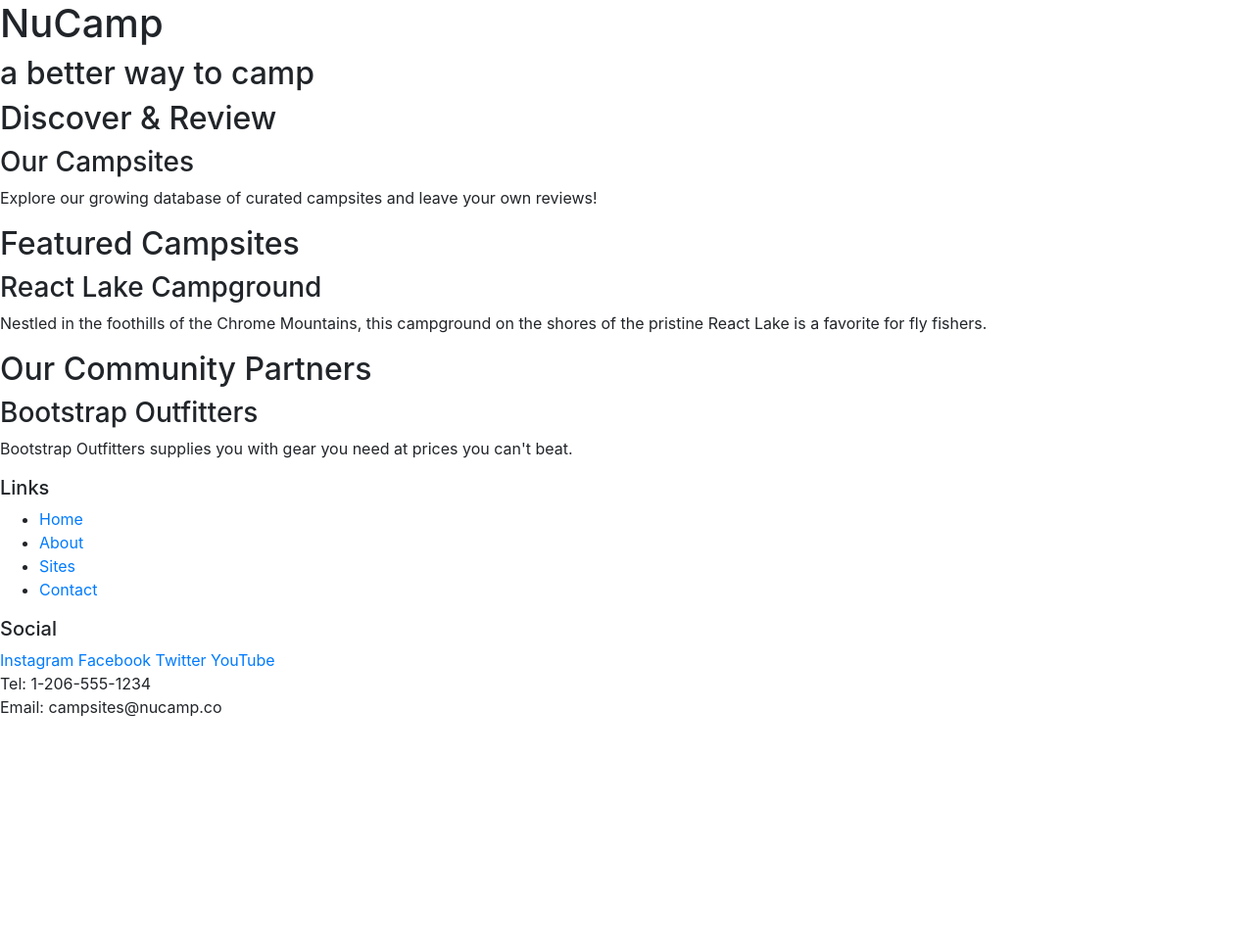
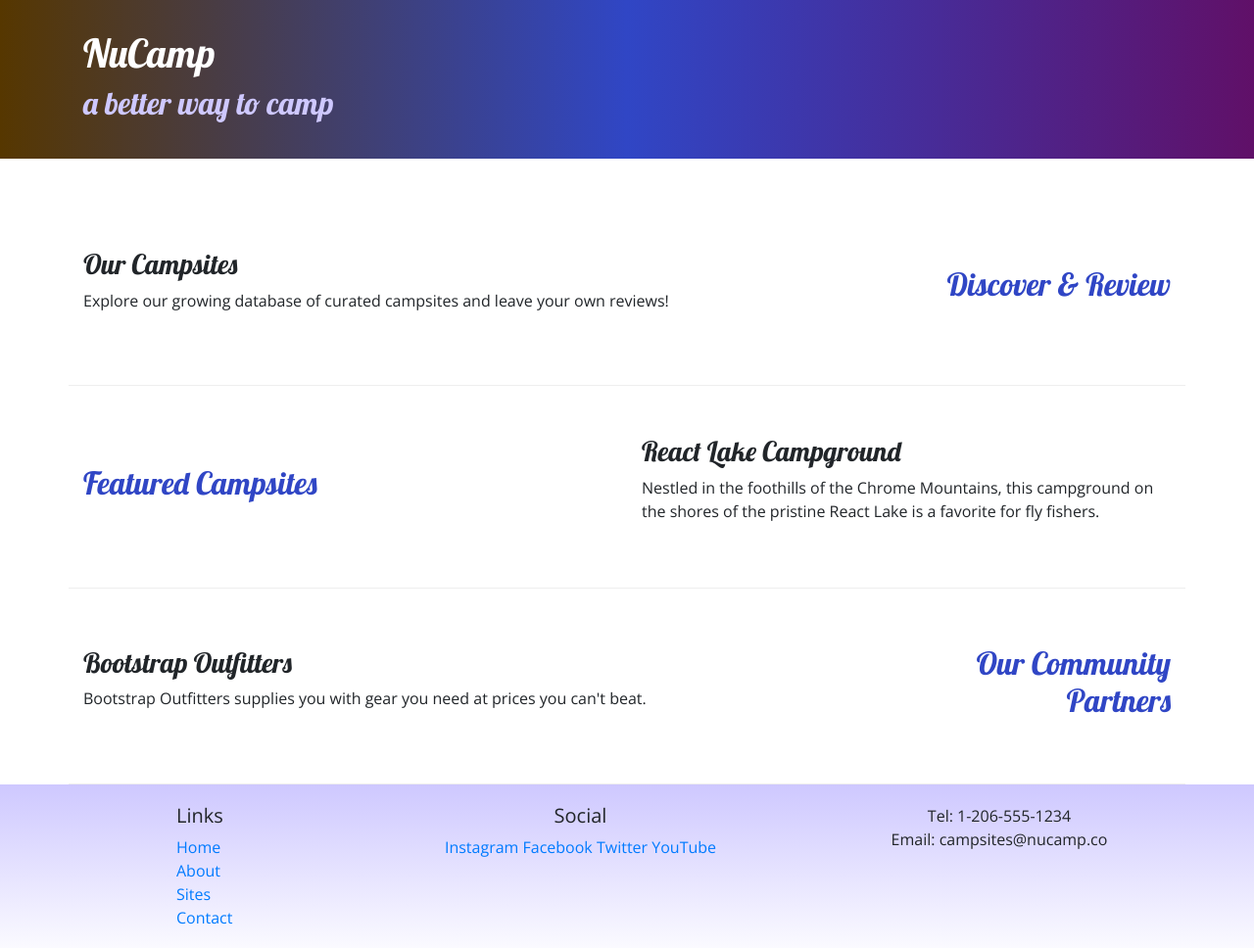
Before and after one commit to laspinto/Nucampsite, a website: page index.html in a window 1280 px wide. Shown: the whole page at 98% size. Before the commit the page ends 800 px from the top, so only its background shows below. Drawn offline with nearby package versions, Linux system fonts and the light colour scheme.

Commit message:
add files

```diff
--- /dev/null
+++ b/css/style.css
@@ -0,0 +1,31 @@
+body {
+    font-family: "Open Sans", sans-serif;
+}
+
+h1, h2, h3 {
+    font-family: "Lobster", cursive;
+}
+
+h2 {
+    color: #3046c5;
+}
+
+header h2 {
+      color: #cec8ff;
+}
+footer {
+    background-image: linear-gradient(#CEC8FF, white);
+    padding: 20px 0;
+}
+.jumbotron {
+    padding: 30px;
+    background-image:  linear-gradient(to right, #563700,#3046C5,
+     #601068);
+     color: white;
+}
+.row-content {
+    padding: 50px 0;
+    border-bottom: 1px ridge;
+    min-height: 200px;
+
+}
--- a/index.html
+++ b/index.html
@@ -8,57 +8,89 @@
 
     <!-- Bootstrap CSS -->
     <link rel="stylesheet" href="node_modules/bootstrap/dist/css/bootstrap.min.css" />
+
+    <!-- Additional CSS must be placed after Bootstrap CSS -->
+    <link rel="stylesheet" href="https://fonts.googleapis.com/css?family=Lobster|Open+Sans" />
+    <link rel="stylesheet" href="css/style.css" />
+
     <title>NuCamp: A Better Way To Camp</title>
 </head>
 
 <body>
 
-    <header>
-        <div>
+    <header class="jumbotron jumbotron-fluid">
+        <div class="container">
+            <div class="row">
+                <div class="col">
                     <h1>NuCamp</h1>
                     <h2>a better way to camp</h2>
                 </div>
+            </div>
+            <div>
     </header>
 
-    <div>
-        <h2>Discover & Review</h2>
+    <div class="container">
+        <div class="row row-content align-items-center">
+            <div class="col-sm-4 order-sm-last col-md-3">
+                <h2 class="text-sm-right">Discover & Review</h2>
+            </div>
+            <div class="col">
                 <h3>Our Campsites</h3>
                 <p>Explore our growing database of curated campsites and leave your own reviews!</p>
             </div>
-
-    <div>
-        <h2>Featured Campsites</h2>
-        <h3>React Lake Campground</h3>
-        <p>Nestled in the foothills of the Chrome Mountains, this campground on the shores of the pristine React Lake is a favorite for fly fishers.</p>
         </div>
 
-    <div>
-        <h2>Our Community Partners</h2>
+                <div class="row row-content align-items-center">
+                    <div class="col-4 col-md 3">
+                        <h2>Featured Campsites</h2>
+                    </div>
+                    <div class="col">
+                        <h3>React Lake Campground</h3>
+                        <p>Nestled in the foothills of the Chrome Mountains, this campground on
+                            the shores of the pristine React Lake is a favorite for fly fishers.</p>
+                    </div>
+
+                </div>
+
+                <div class="row row-content align-items-center">
+                    <div class="col-sm-4 order-sm-last col-md-3">
+                        <h2 class="text-sm-right">Our Community Partners</h2>
+                    </div>
+                    <div class="col">
                         <h3>Bootstrap Outfitters</h3>
-        <p>Bootstrap Outfitters supplies you with gear you need at prices you can't beat.</p>
+                        <p>Bootstrap Outfitters supplies you with gear you need at prices
+                            you can't beat.</p>
+                    </div>
+                </div>
             </div>
 
             <footer>
-        <div>
+                <div class="container">
+                    <div class="row">
+                        <div class="col-4 col-sm-2 offset-1">
                             <h5>Links</h5>
-            <ul>
+                            <ul class="list-unstyled">
                                 <li><a href="#">Home</a></li>
                                 <li><a href="#">About</a></li>
                                 <li><a href="#">Sites</a></li>
                                 <li><a href="#">Contact</a></li>
                             </ul>
                         </div>
-        <div>
+
+                        <div class="col-6 col-sm-5 text-center">
                             <h5>Social</h5>
                             <a href="http://instagram.com/">Instagram</a>
                             <a href="http://facebook.com/">Facebook</a>
                             <a href="http://twitter.com/">Twitter</a>
                             <a href="http://youtube.com/">YouTube</a>
                         </div>
-        <div>
+                        <div class="col-sm-4 text-center">
                             Tel: 1-206-555-1234<br />
                             Email: campsites@nucamp.co
                         </div>
+                    </div>
+                    <div>
+
             </footer>
             <!-- jQuery must come first, then Popper.js, then the Bootstrap JavaScript plugins.-->
             <script src="node_modules/jquery/dist/jquery.slim.min.js"></script>
```
Also changed, not shown: aboutus.html (added, +98 -0 lines). Lines whose indentation alone changed are shown as unchanged.
